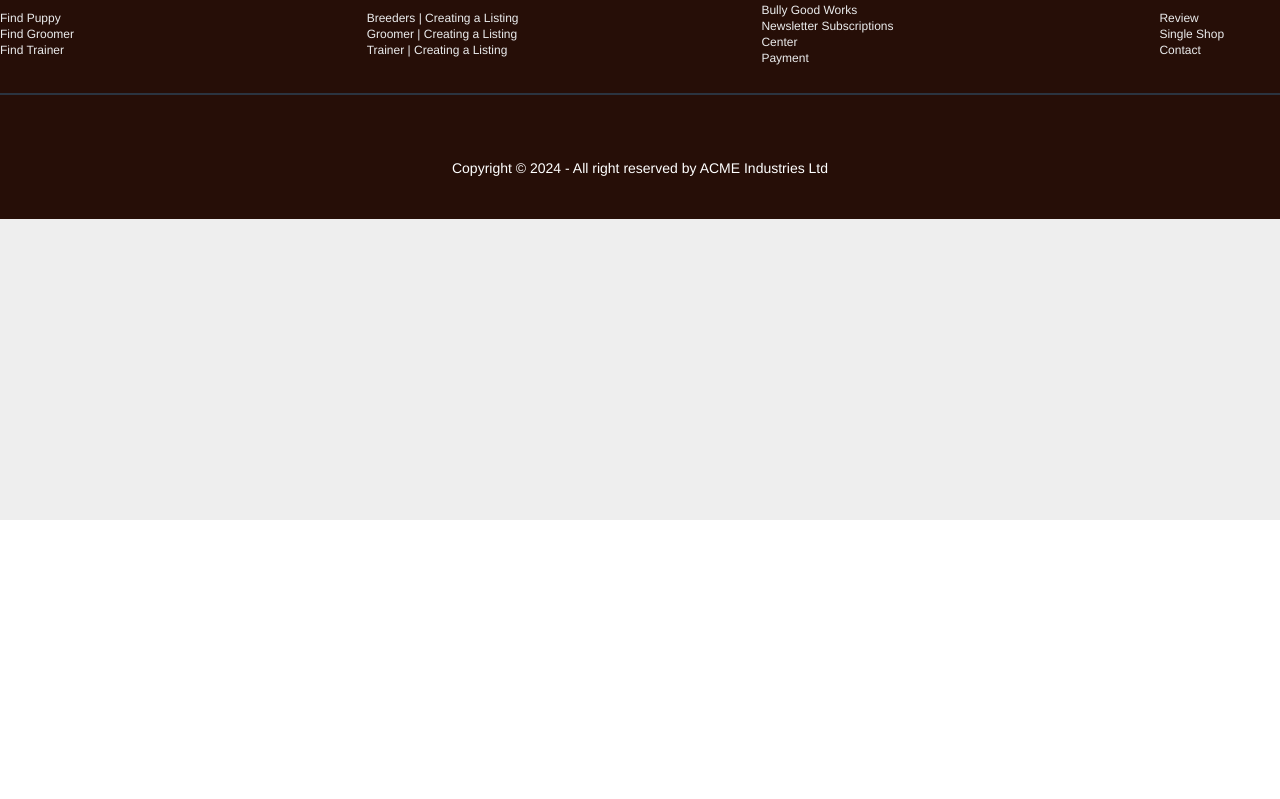
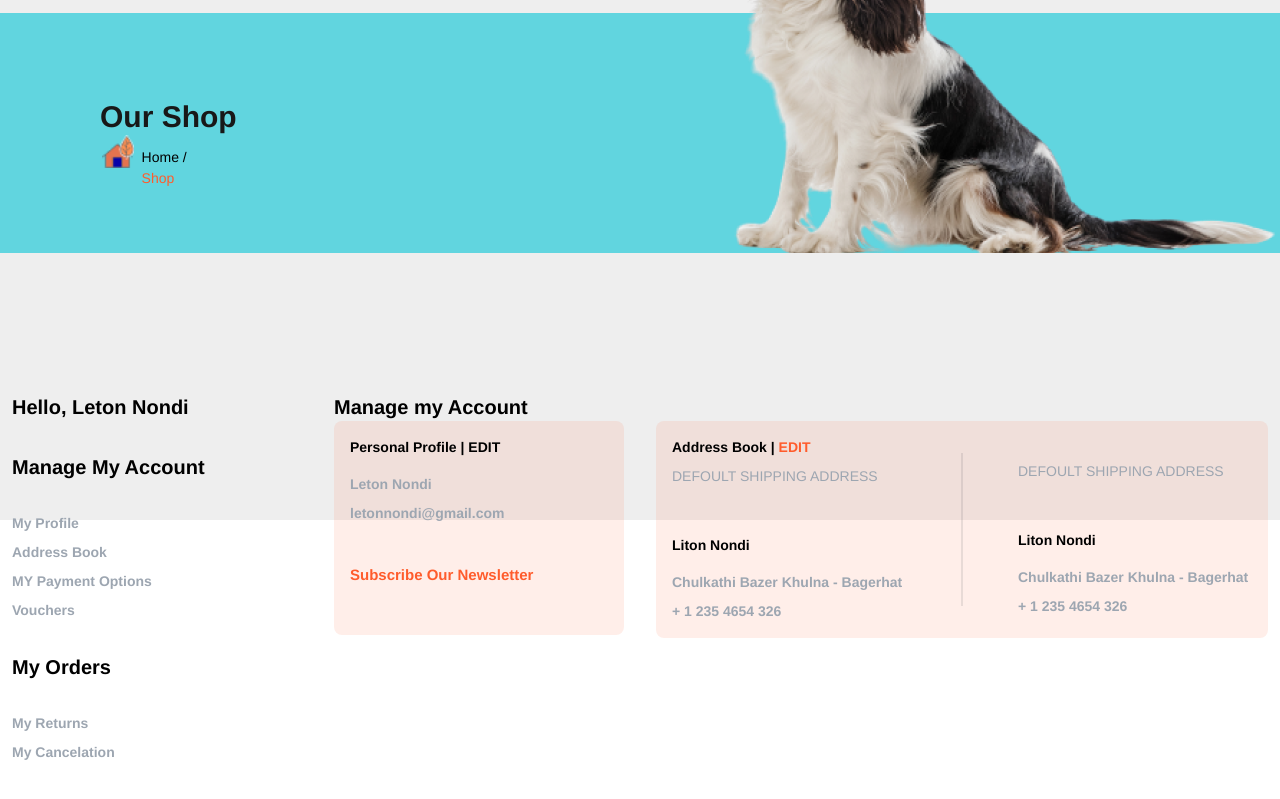
Before and after one commit to Jewel-190237/per-shop, a React (Vite) app: page /myProfile in a window 1280 px wide. Shown: the part 280-1079 px from the top of the page. Before the commit the page ends 800 px from the top, so only its background shows below. Built offline with nearby package versions, Linux system fonts and the light colour scheme.

Commit message:
myProfile updated

```diff
--- a/src/Components/MyAccount/ManageAccount1.jsx
+++ b/src/Components/MyAccount/ManageAccount1.jsx
@@ -21,9 +21,9 @@ const ManageAccount1 = () => {
                 <div className='grid grid-cols-2 md:grid-cols-4 p-3 mt-32 gap-8'>
                     <div>
                         <h4 className='text-xl font-bold'>Hello, Leton Nondi</h4>
-                        <h4 className='mt-8 text-xl font-bold'>Manage My Account</h4>
+                        <a href="/manageAccount1"><h4 className='mt-8 text-xl font-bold'>Manage My Account</h4></a>
                         <div className='mt-8'>
-                            <a href=""><p className='mt-2 text-[#9da6b1] font-bold'>My Profile</p></a>
+                            <a href="/myProfile"><p className='mt-2 text-[#9da6b1] font-bold'>My Profile</p></a>
                             <a href=""><p className='mt-2 text-[#9da6b1] font-bold'>Address Book</p></a>
                             <a href=""><p className='mt-2 text-[#9da6b1] font-bold'>MY Payment Options </p></a>
                             <a href=""><p className='mt-2 text-[#9da6b1] font-bold'>Vouchers</p></a>
--- a/src/Components/MyAccount/MyProfile.jsx
+++ b/src/Components/MyAccount/MyProfile.jsx
@@ -1,10 +1,78 @@
 import React from 'react';
+import homeIcon from '../../assets/image/singleShop/homeIcon.png'
+import pussyBanner from '../../assets/image/singleShop/pussyCuteBanner.png'
 
 const MyProfile = () => {
     return (
-        <div>
+        <section>
+            <div className='bg-[#61D5DF] h-60 w-full mb-20 mt-56 flex justify-between relative'>
+                <div className='ml-4 md:ml-20 flex flex-col items-center justify-center'>
+                    <h1 className='text-[#181818] font-bold text-3xl pl-5'>Our Shop</h1>
+                    <div className='flex space-x-2'>
+                        <img src={homeIcon} alt="" />
+                        <p className='mt-3'>Home /<span className='text-[#FF5C2C]'> Shop</span></p>
+                    </div>
+                </div>
+                <div className='absolute right-0 bottom-0'>
+                    <img src={pussyBanner} alt="" className='w-64 md:w-full' />
+                </div>
+            </div>
+            <div className='max-w-[1320] mx-auto'>
+                <div className='grid grid-cols-2 md:grid-cols-4 p-3 mt-32 gap-8'>
+                    <div>
+                        <h4 className='text-xl font-bold'>Hello, Leton Nondi</h4>
+                        <a href="/manageAccount1"><h4 className='mt-8 text-xl font-bold'>Manage My Account</h4></a>
+                        <div className='mt-8'>
+                            <a href="/myProfile"><p className='mt-2 text-[#9da6b1] font-bold'>My Profile</p></a>
+                            <a href=""><p className='mt-2 text-[#9da6b1] font-bold'>Address Book</p></a>
+                            <a href=""><p className='mt-2 text-[#9da6b1] font-bold'>MY Payment Options </p></a>
+                            <a href=""><p className='mt-2 text-[#9da6b1] font-bold'>Vouchers</p></a>
+                        </div>
+                        <h4 className='mt-8 text-xl font-bold'>My Orders</h4>
+                        <div className='mt-8'>
+                            <a href=""><p className='mt-2 text-[#9da6b1] font-bold'>My Returns</p></a>
+                            <a href=""><p className='mt-2 text-[#9da6b1] font-bold'>My Cancelation</p></a>
+                        </div>
+                        <h4 className='mt-8 text-xl font-bold'>My Review</h4>
+                        <h4 className='mt-8 text-xl font-bold'>Sell with us</h4>
+                    </div>
+                    <div>
+                        <h4 className='text-xl font-bold'>Manage my Account</h4>
+                        <div className='bg-[#FF5C2C1A] rounded-lg p-4'>
+                            <h4 className='font-bold'>Personal Profile | EDIT</h4>
+                            <div className='mt-4'>
+                                <a href=""><p className='mt-2 text-[#9da6b1] font-bold'>Leton Nondi</p></a>
+                                <a href=""><p className='mt-2 text-[#9da6b1] font-bold'>letonnondi@gmail.com</p></a>
+                            </div>
+                            <h4 className='mt-10 font-bold text-[15px] pb-8 text-[#FF5C2C]'>Subscribe Our Newsletter</h4>
+                        </div>
+                    </div>
+                    <div className='col-span-2 mt-7'>
+                        <div className='flex justify-between gap-4 bg-[#FF5C2C1A] rounded-lg'>
+                            <div className='flex-1 rounded-lg p-4'>
+                                <h4 className='font-bold'>Address Book | <span className='text-[#FF5C2C]'>EDIT</span></h4>
+                                <p className='mt-2 text-[#9da6b1]  uppercase'>DEFOULT SHIPPING ADDRESS</p>
+                                <h4 className='font-bold mt-12'>Liton Nondi </h4>
+                                <div className='mt-4'>
+                                    <p className='mt-2 text-[#9da6b1] font-bold'>Chulkathi Bazer Khulna - Bagerhat </p>
+                                    <p className='mt-2 text-[#9da6b1] font-bold'>+ 1 235 4654 326</p>
+                                </div>
+                            </div>
+                            <div className="divider lg:divider-horizontal py-8"></div>
+                            <div className='flex-1 rounded-lg p-4'>
+                                <p className='mt-6 text-[#9da6b1]  uppercase'>DEFOULT SHIPPING ADDRESS</p>
+                                <h4 className='font-bold mt-12'>Liton Nondi </h4>
+                                <div className='mt-4'>
+                                    <p className='mt-2 text-[#9da6b1] font-bold'>Chulkathi Bazer Khulna - Bagerhat </p>
+                                    <p className='mt-2 text-[#9da6b1] font-bold'>+ 1 235 4654 326</p>
+                                </div>
+                            </div>
+                        </div>
+                    </div>
+                </div>
 
-        </div>
+            </div>
+        </section>
     );
 };
 
```
